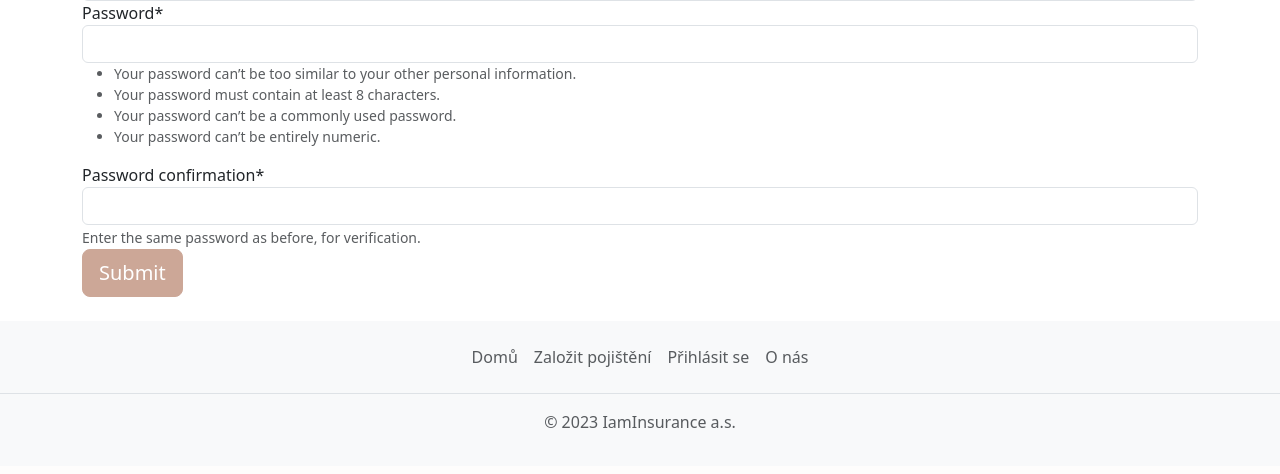
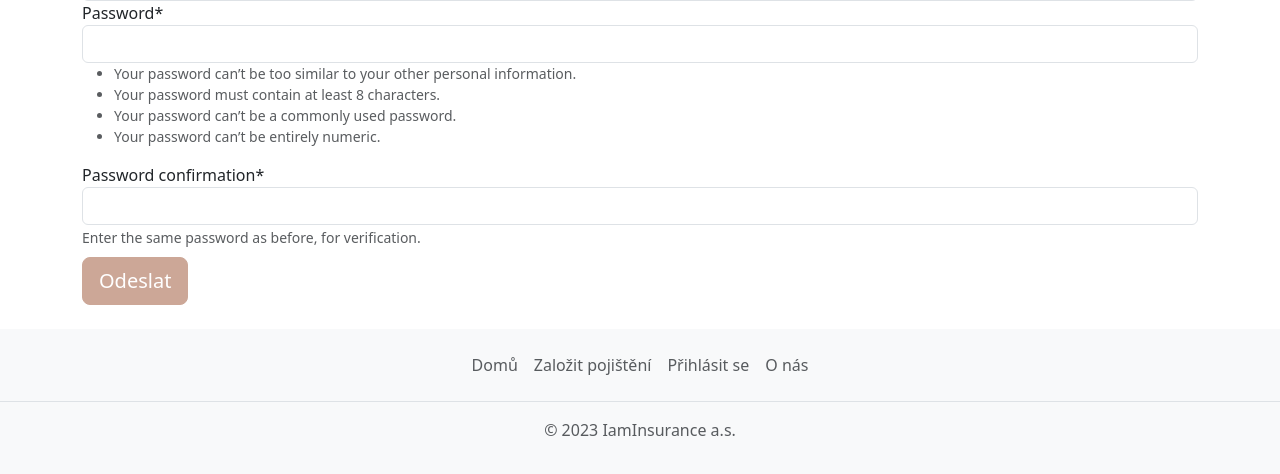
Before and after one commit to vladimirnovacek/itnetwork_projekt, a Django app: page /register/ in a window 1280 px wide. Shown: the part 685-1159 px from the top of the page. Before the commit the page ends 1113 px from the top, so only its background shows below. Run offline with Django 4.2, Linux system fonts and the light colour scheme; some libraries are stand-ins or nearby versions.

Commit message:
Added margin and text to the submit button

```diff
--- a/insurance_project/insurance_app/templates/insurance_app/dummy_form_template.html
+++ b/insurance_project/insurance_app/templates/insurance_app/dummy_form_template.html
@@ -5,6 +5,6 @@
     <form method="post">
         {% csrf_token %}
         {{ form|crispy }}
-        <button type="submit" class="btn btn-lg btn-primary btn-block">Submit</button>
+        <button type="submit" class="btn btn-lg btn-primary btn-block mt-2">Odeslat</button>
     </form>
 {% endblock %}
```
